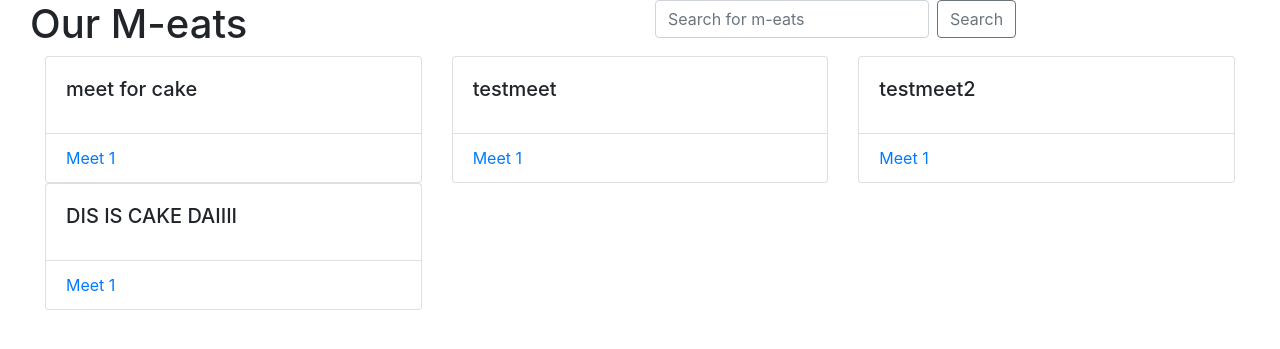
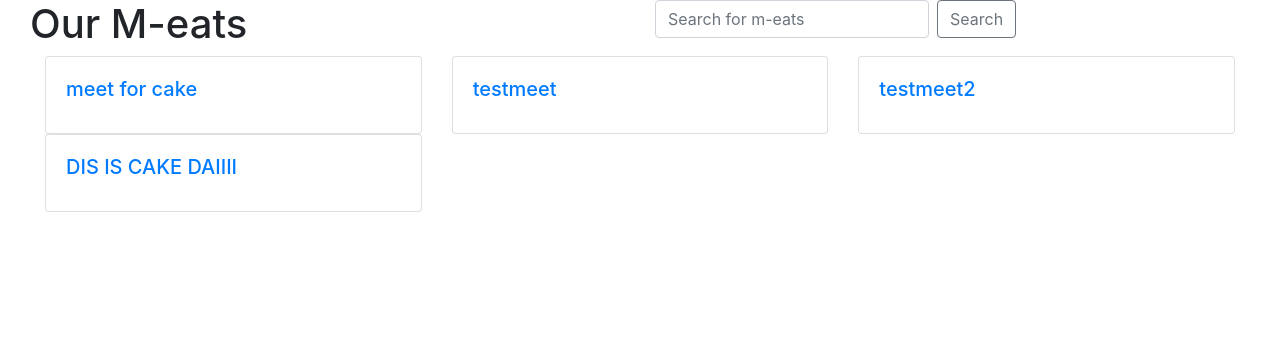
Before and after one commit to Luweren/CookSpot, a Django app: page /meets/ in a window 1280 px wide. Shown: the part 56-405 px from the top of the page. Run offline with Django 3.2, Linux system fonts and the light colour scheme; a user stored in the database is signed in; data comes from the database, SQL or seed files in the repository; both versions use the stored data as it was after the commit; parts of the project's set-up code (start-up, migrations or seed data) failed here and were passed over; some libraries are stand-ins or nearby versions.

Commit message:
meet is clickable

```diff
--- a/cookproject/templates/meets.html
+++ b/cookproject/templates/meets.html
@@ -18,11 +18,8 @@
     <div class="col-md-4">
         <div class="card">
             <div class="card-body">
-                <h5 class="card-title">{{i.name}}</h5>
+                <h5 class="card-title"><a href="/{{i.user}}/meet/{{i.name}}/">{{i.name}}</a></h5>
               </div>
-            <ul class="list-group list-group-flush">
-              <li class="list-group-item"><a href="#">Meet 1</a></li>
-            </ul>
           </div>
     </div>
     {% endfor %}
```
Also changed, not shown: cookproject/db.sqlite3.
